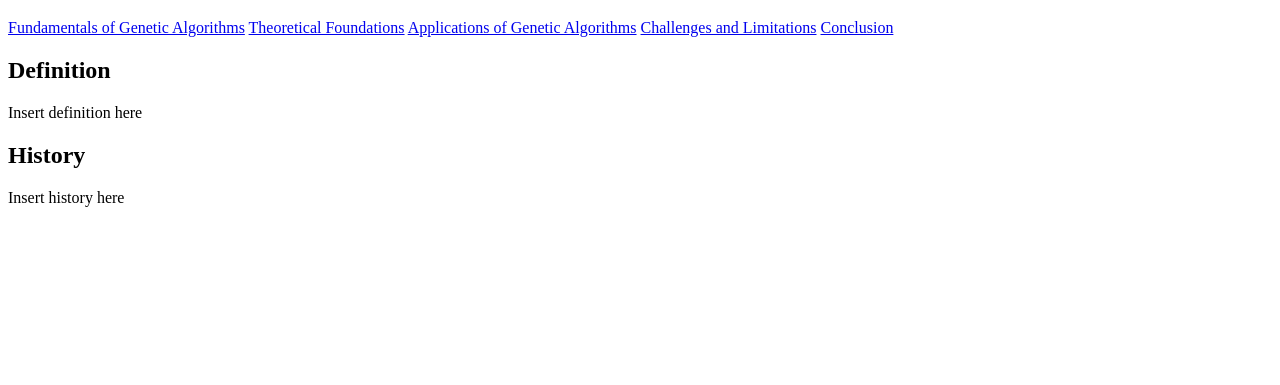
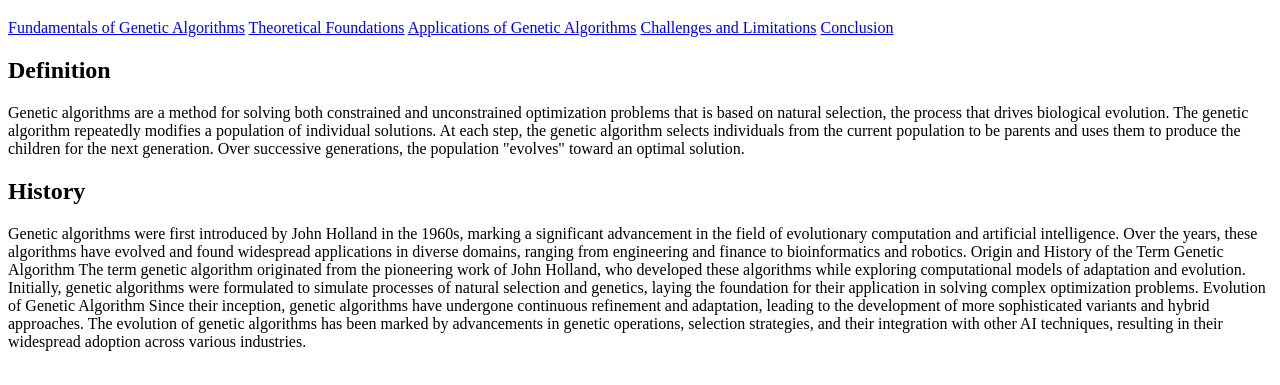
Before and after one commit to hudayy/genetic-algorithms, a plain HTML site: page index.html in a window 1280 px wide. Shown: the part 61-446 px from the top of the page. Drawn offline with Linux system fonts and the light colour scheme.

Commit message:
Definitions and History

```diff
--- a/index.html
+++ b/index.html
@@ -11,8 +11,19 @@
         <a href="./sections/challenges.html">Challenges and Limitations</a>
         <a href="./sections/conclusion.html">Conclusion</a>
         <h2>Definition</h2>
-        <p>Insert definition here</p>
+        <p>
+            Genetic algorithms are a method for solving both constrained and unconstrained optimization problems that is based on natural selection,
+            the process that drives biological evolution. The genetic algorithm repeatedly modifies a population of individual solutions. At each
+            step, the genetic algorithm selects individuals from the current population to be parents and uses them to produce the children for the
+            next generation. Over successive generations, the population "evolves" toward an optimal solution.
+        </p>
         <h2>History</h2>
-        <p>Insert history here</p>
+        <p>
+            Genetic algorithms were first introduced by John Holland in the 1960s, marking a significant advancement in the field of evolutionary computation and artificial intelligence. Over the years, these algorithms have evolved and found widespread applications in diverse domains, ranging from engineering and finance to bioinformatics and robotics.
+            Origin and History of the Term Genetic Algorithm
+            The term genetic algorithm originated from the pioneering work of John Holland, who developed these algorithms while exploring computational models of adaptation and evolution. Initially, genetic algorithms were formulated to simulate processes of natural selection and genetics, laying the foundation for their application in solving complex optimization problems.
+            Evolution of Genetic Algorithm
+            Since their inception, genetic algorithms have undergone continuous refinement and adaptation, leading to the development of more sophisticated variants and hybrid approaches. The evolution of genetic algorithms has been marked by advancements in genetic operations, selection strategies, and their integration with other AI techniques, resulting in their widespread adoption across various industries.
+        </p>
     </body>
 </html>
```
